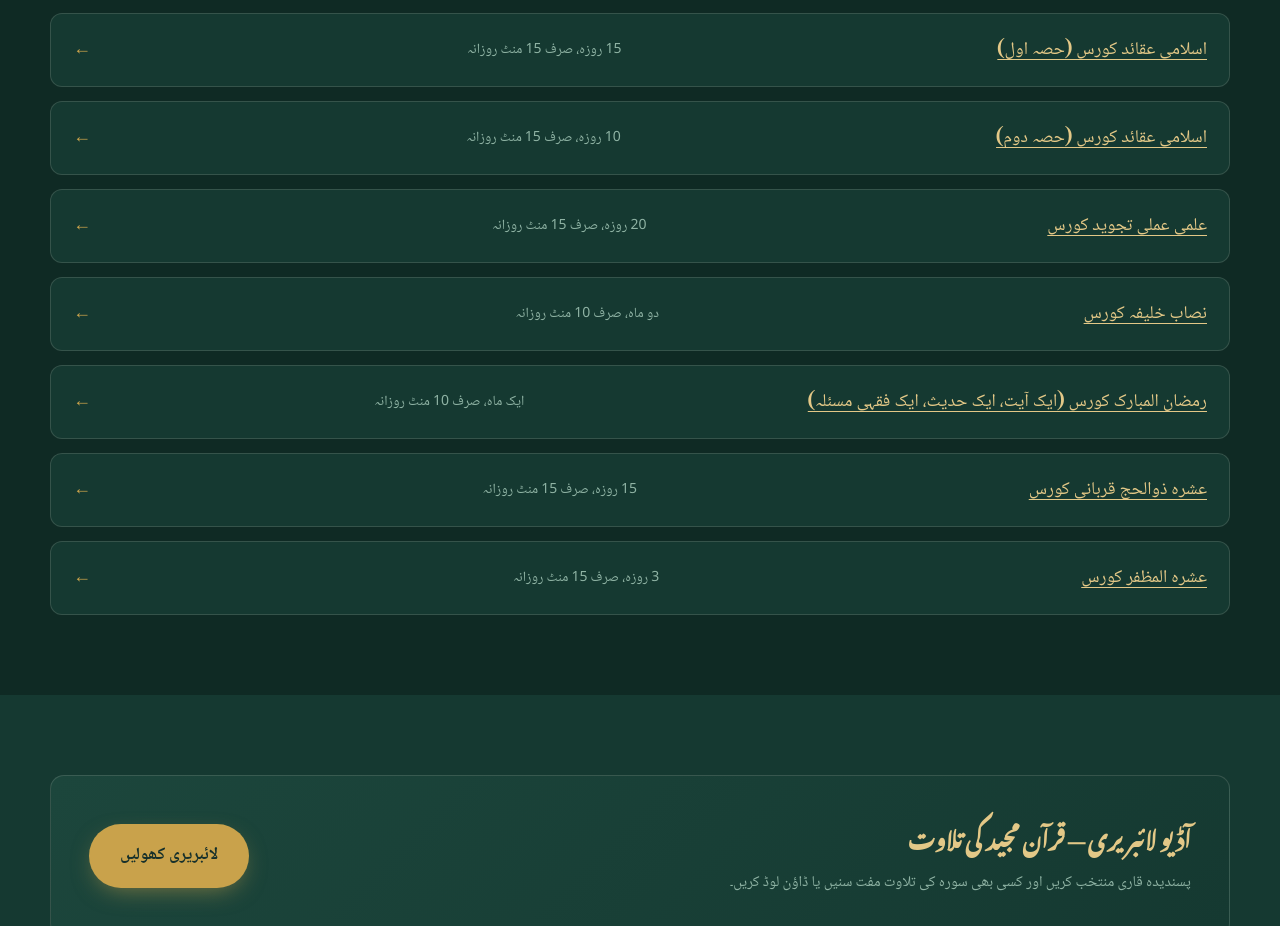
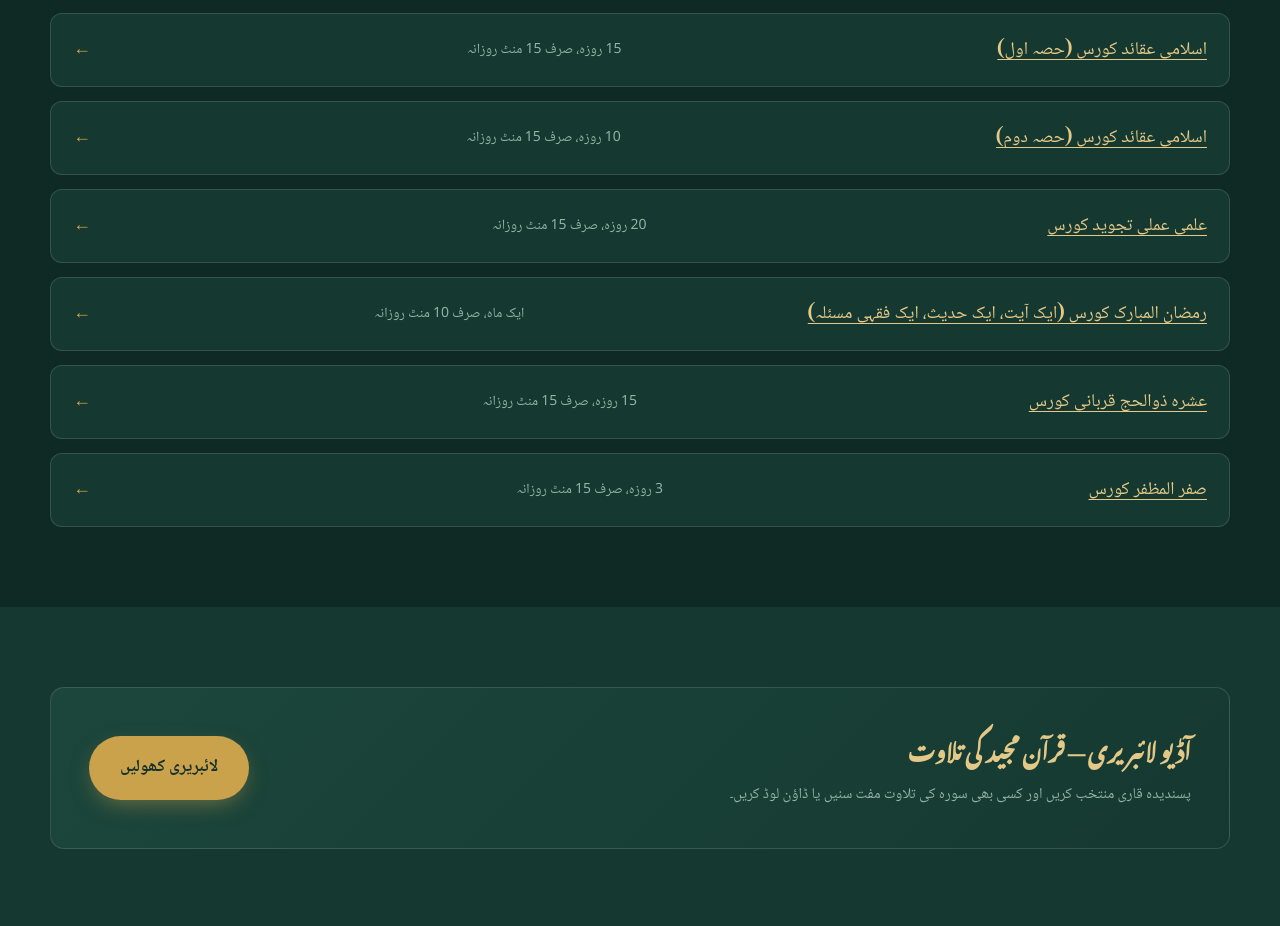
Before and after one commit to Sadiailyas1/website-work, a plain HTML site: page index.html in a window 1280 px wide. Shown: the part 2340-3266 px from the top of the page. Drawn offline with Linux system fonts and the light colour scheme; a web font is replaced by a local one.

Commit message:
Update index.html

```diff
--- a/index.html
+++ b/index.html
@@ -349,10 +349,9 @@ const COURSE_LIST = [
   { id:'short1', title:'اسلامی عقائد کورس (حصہ اول)', duration:'15 روزہ، صرف 15 منٹ روزانہ' },
   { id:'short2', title:'اسلامی عقائد کورس (حصہ دوم)', duration:'10 روزہ، صرف 15 منٹ روزانہ' },
   { id:'short3', title:'علمی عملی تجوید کورس', duration:'20 روزہ، صرف 15 منٹ روزانہ' },
-  { id:'short4', title:'نصاب خلیفہ کورس', duration:'دو ماہ، صرف 10 منٹ روزانہ' },
-  { id:'short5', title:'رمضان المبارک کورس (ایک آیت، ایک حدیث، ایک فقہی مسئلہ)', duration:'ایک ماہ، صرف 10 منٹ روزانہ' },
-  { id:'short6', title:'عشرہ ذوالحج قربانی کورس', duration:'15 روزہ، صرف 15 منٹ روزانہ' },
-  { id:'short7', title:'عشرہ المظفر کورس', duration:'3 روزہ، صرف 15 منٹ روزانہ' }
+  { id:'short4', title:'رمضان المبارک کورس (ایک آیت، ایک حدیث، ایک فقہی مسئلہ)', duration:'ایک ماہ، صرف 10 منٹ روزانہ' },
+  { id:'short5', title:'عشرہ ذوالحج قربانی کورس', duration:'15 روزہ، صرف 15 منٹ روزانہ' },
+  { id:'short6', title:'صفر المظفر کورس', duration:'3 روزہ، صرف 15 منٹ روزانہ' }
 ];
 
 const courseList = document.getElementById('course-list');
```
